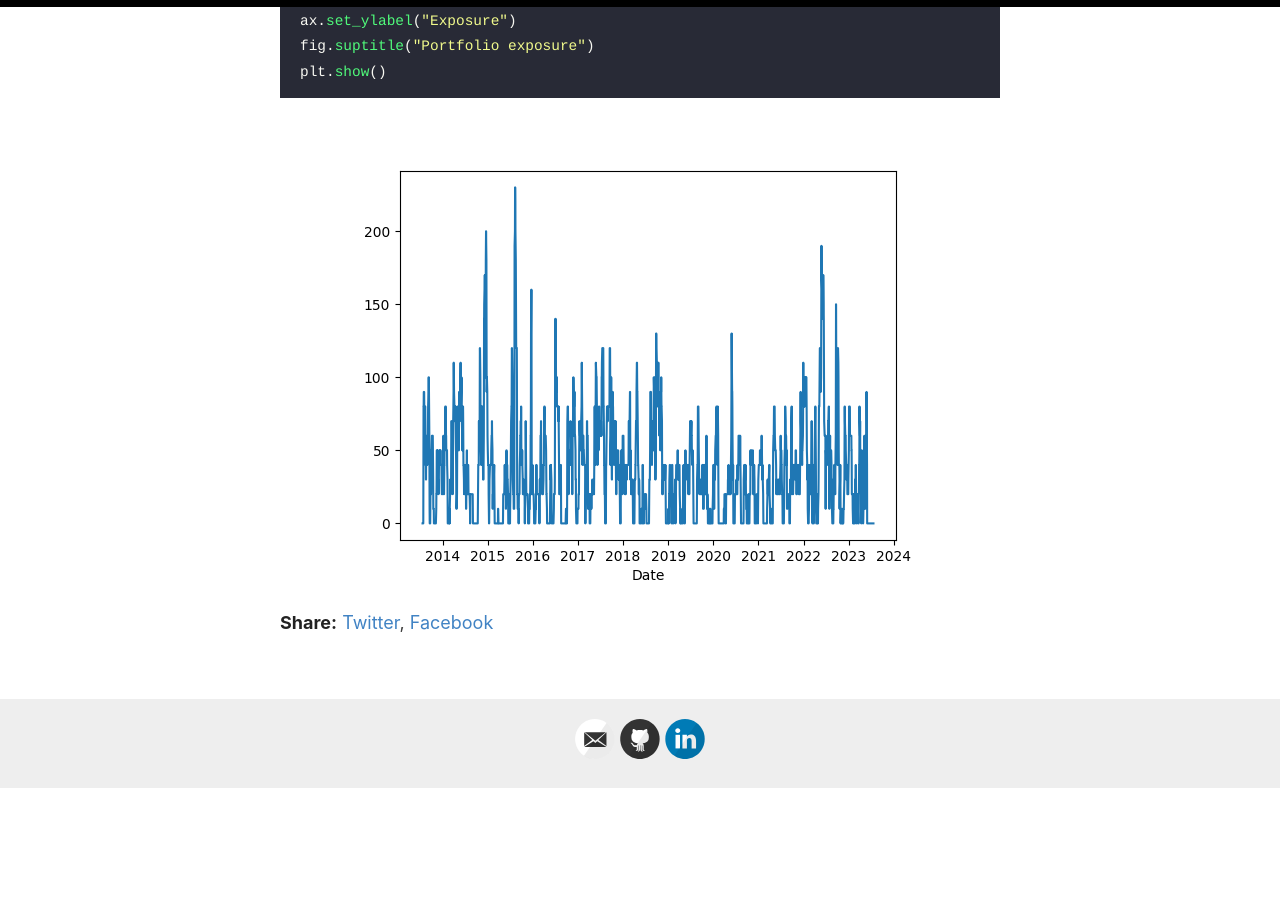
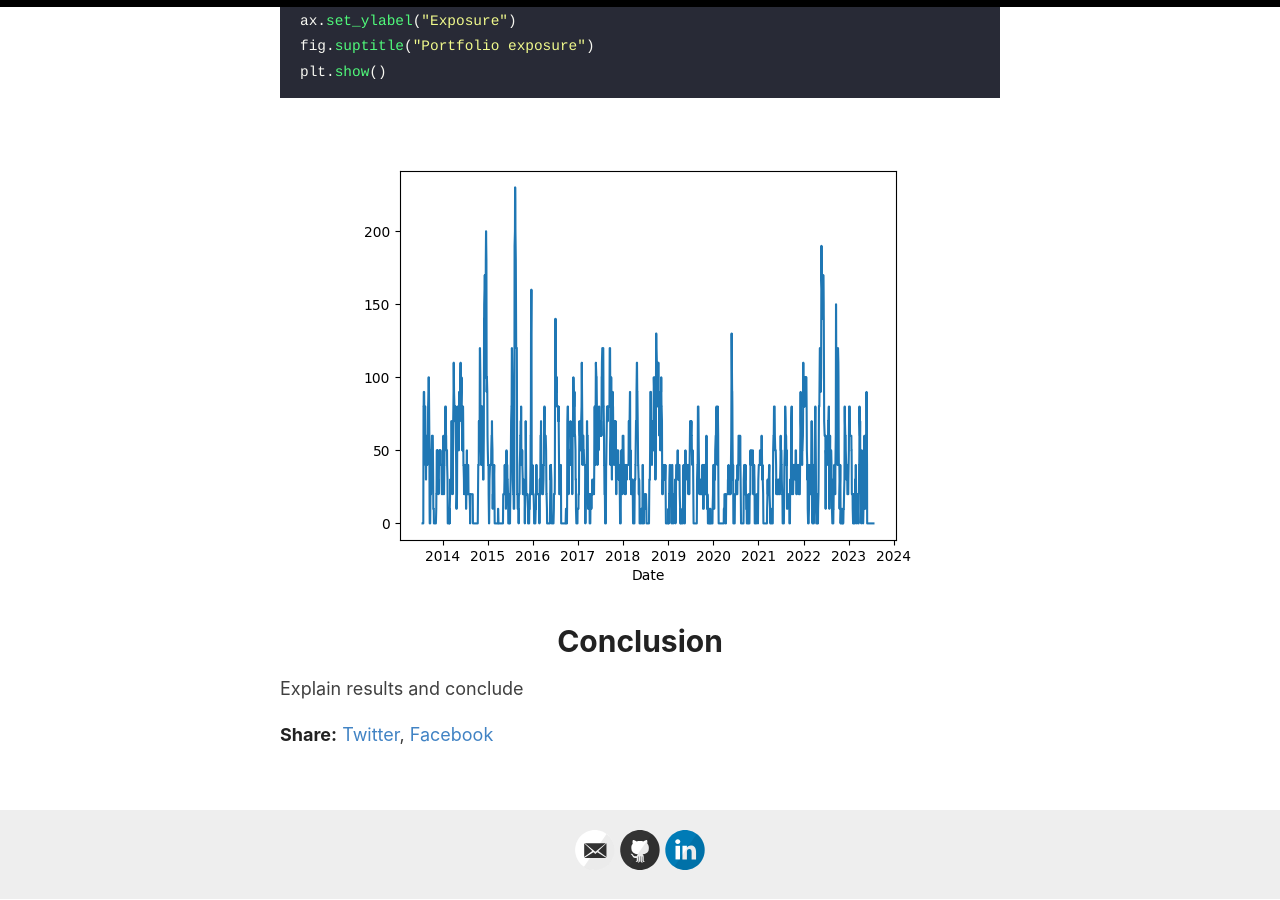
Before and after one commit to Zaltarba/blog, a Jekyll site: the page built from _posts/2023-07-21-MomentumTrading.md, in a window 1280 px wide and 900 px high, scrolled down 7906 px. Built offline with Jekyll 4.4.1, drawn with Linux system fonts in a browser that asks for light colours; before the commit the page ends 8694 px from its top, so only the background shows below that.

Commit message:
Update 2023-07-21-MomentumTrading.md

````diff
--- a/_posts/2023-07-21-MomentumTrading.md
+++ b/_posts/2023-07-21-MomentumTrading.md
@@ -261,3 +261,7 @@ plt.show()
 ```
 
 ![figure](/blog/images/MT_Portfolio_exposure.png)
+
+# Conclusion
+
+Explain results and conclude
````
